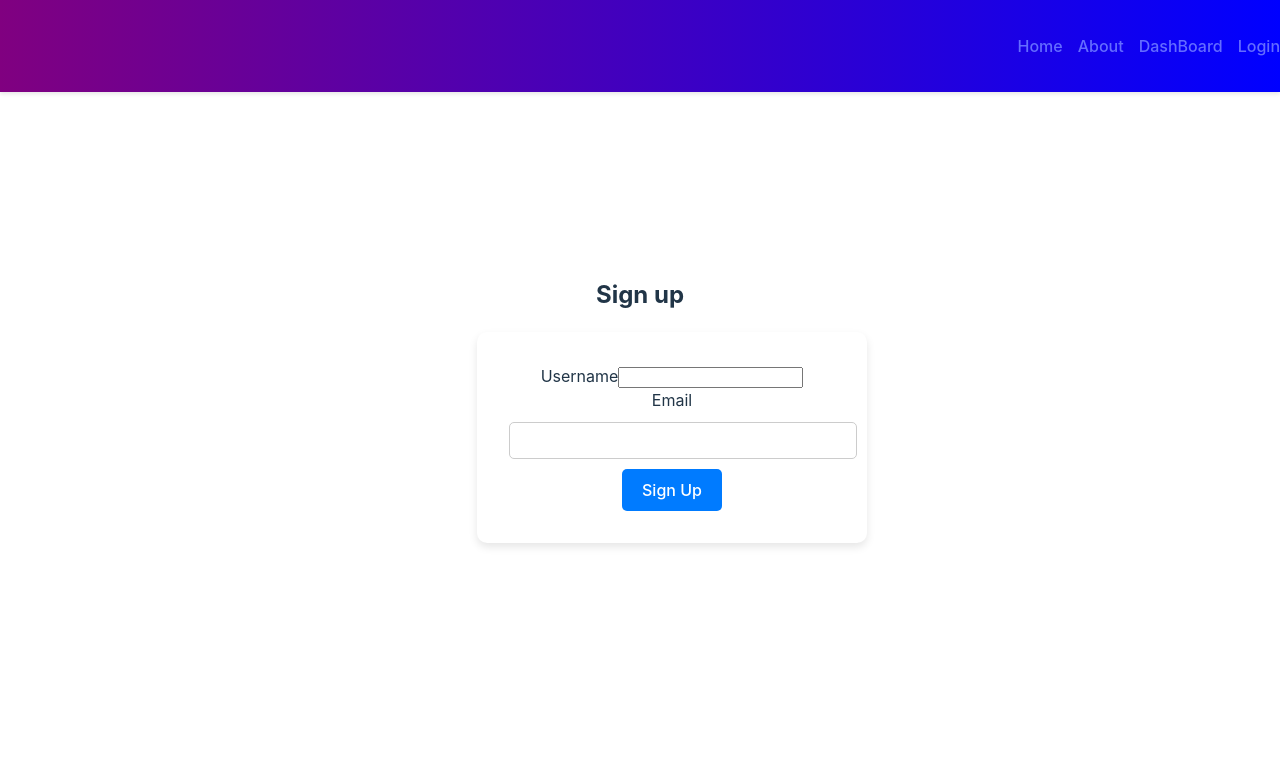
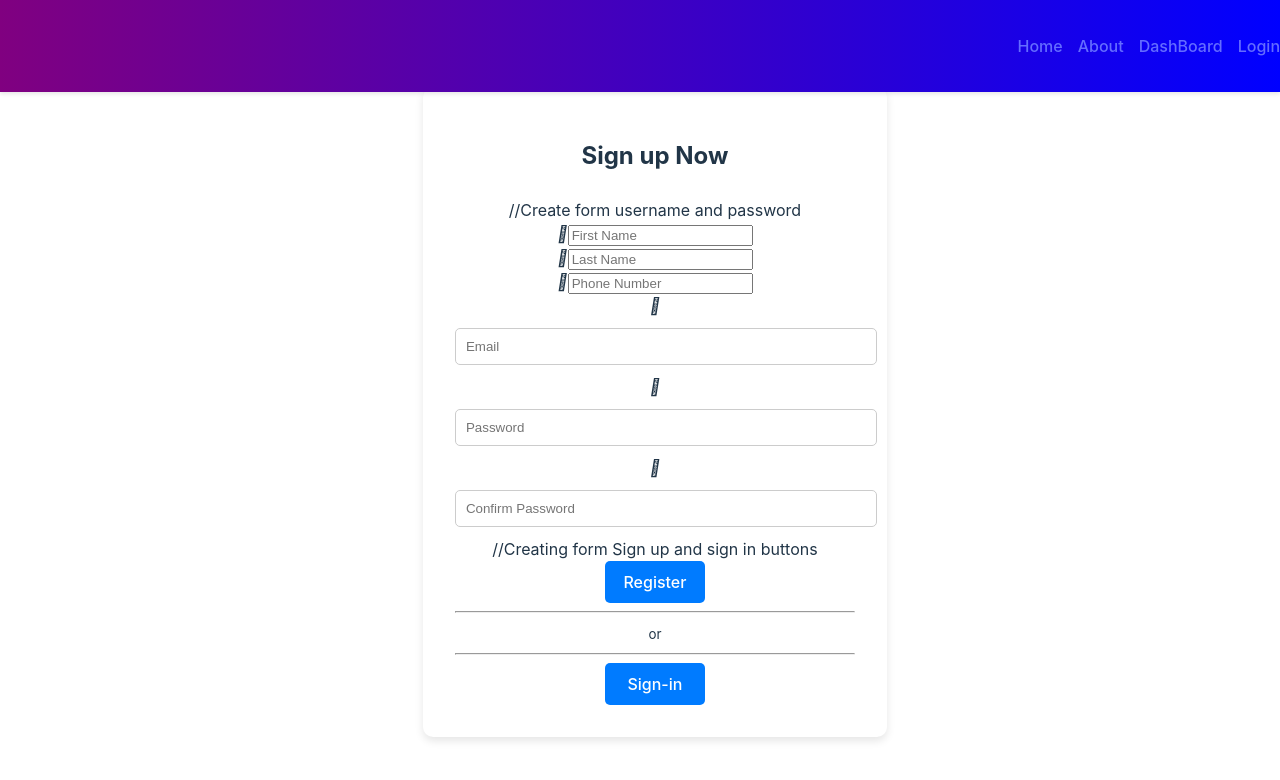
Before and after one commit to jbudcardi/BetterSwipe, a React (Vite) app in the folder frontend/: page /sign-up in a window 1280 px wide. Shown: the top 780 px of the page. Built offline with nearby package versions, Linux system fonts and the light colour scheme.

Commit message:
SignUpPage update

```diff
--- a/frontend/src/pages/SignUpPage.jsx
+++ b/frontend/src/pages/SignUpPage.jsx
@@ -29,32 +29,63 @@ function SignUpPage(){
     };
 
     return(
-        <div className="signup-container">
-            <h2>Sign up</h2>
-            <form onSubmit={handleSubmit}>
-                <div>
-                    <label htmlFor="username">Username</label>
-                    <input
-                    type="text"
-                    id="username"
-                    name="username"
-                    value={userInput.username}
-                    onChange={handleChange} />
-                </div>
-                <div>
-                    <label htmlFor="email">Email</label>
-                    <input
-                    type="password"
-                    id="password"
-                    name="password"
-                    value={userInput.password}
-                    onChange={handleChange}
-                    />
-                </div>
-                <button type="submit">Sign Up</button>
-            </form>
+        <main class="row m-auto shadow bg-white px-0 rounded-3" >
+        <div class="col px-0">
+        //this has to get changed to go back to the landing page
+        <a href="../pages/registraction.html"><i class="fa-soild.fa-xmark">X</i></a>
+      <form
+      action="confirmRegistration.html"
+      class="row g-3 needs-validation"
+      novalidate>
+
+      <h2 class="text-center mb-5">Sign up Now</h2>
+      //Create form username and password
+      <div class="d-flex p-0">
+        <i class="fa-solid fa-user"></i><input type="text" class="form-control" placeholder="First Name" required/>
+      </div>
+      <div class="d-flex p-0">
+        <i class="fa-solid fa-user"></i><input type="text" class="form-control" placeholder="Last Name" required/>
+      </div>
+      <div class="d-flex p-0">
+        <i class="fa-solid fa-phone"></i><input type="phone number" class="form-control" placeholder="Phone Number" required/>
+      </div>
+      <div class="d-flex p-0">
+        <i class="fa-solid fa-envelope"></i><input type="email" class="form-control" placeholder="Email" required/>
+      </div>
+      <div class="d-flex p-0">
+        <i class="fa-solid fa-key"></i><input type="password" class="form-control" placeholder="Password" required/>
+      </div>
+      <div class="d-flex p-0">
+        <i class="fa-solid fa-key"></i><input type="password" class="form-control" placeholder="Confirm Password" required/>
+      </div>
+
+      //Creating form Sign up and sign in buttons
+      <div class="d-flex p-0">
+        <div class="col text-center">
+          <button class="btn btn-primary px-3 w-100" type="Submit">Register</button>
+        </div>
+      </div>
+        <div class="d-flex p-0">
+          <div class="col-5">
+            <hr/>
+          </div>
+          <div class="col-2 text-center">
+            <small class="text-secondary">or</small>
             </div>
-
+            <div class="col-5">
+              <hr/>
+          </div>
+        </div>
+      <div class="d-flex p-0">
+        <div class="col text-center">
+          <a href="#" class="col text-center">
+            <button class="btn btn-dark px-3 w-100" type="Submit">Sign-in</button>
+          </a>
+         </div>
+        </div>
+        </form>
+      </div>
+      </main>
     );
 }
 
```
